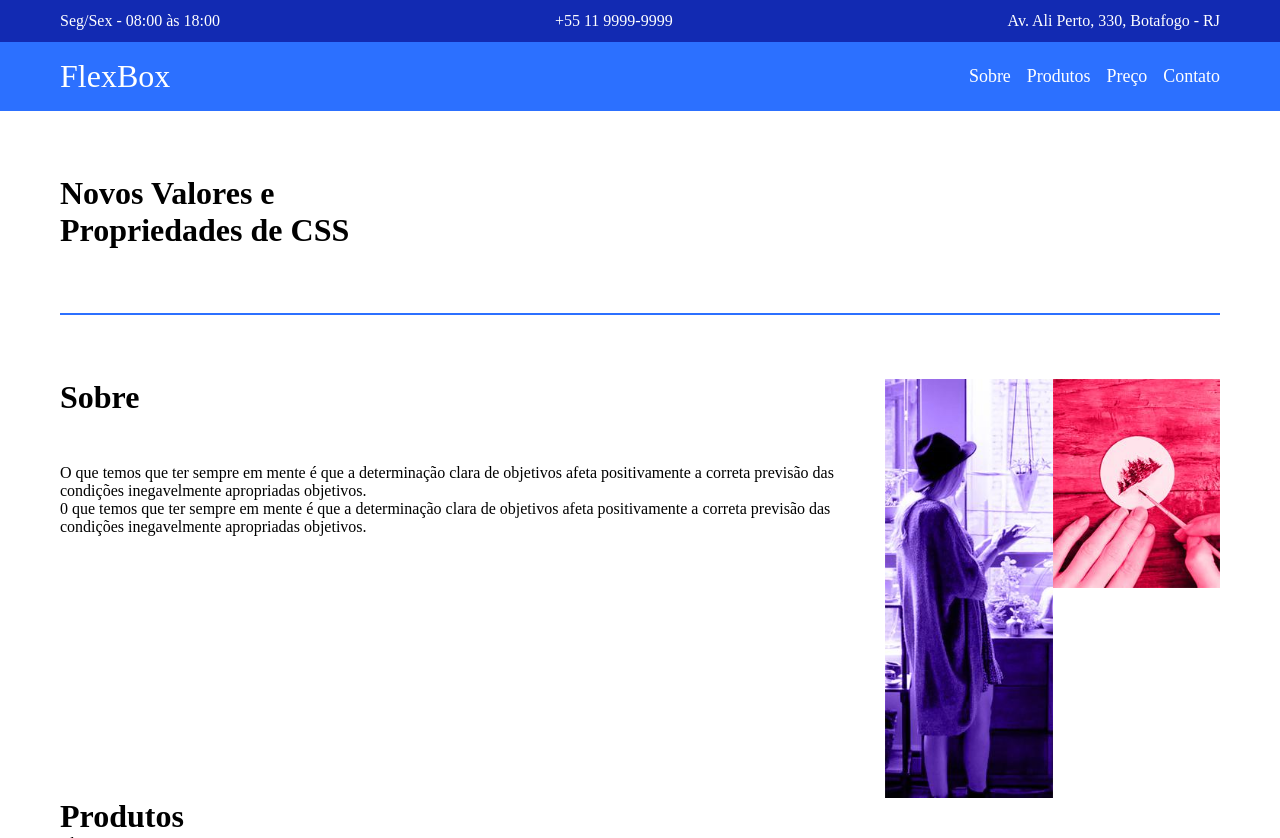
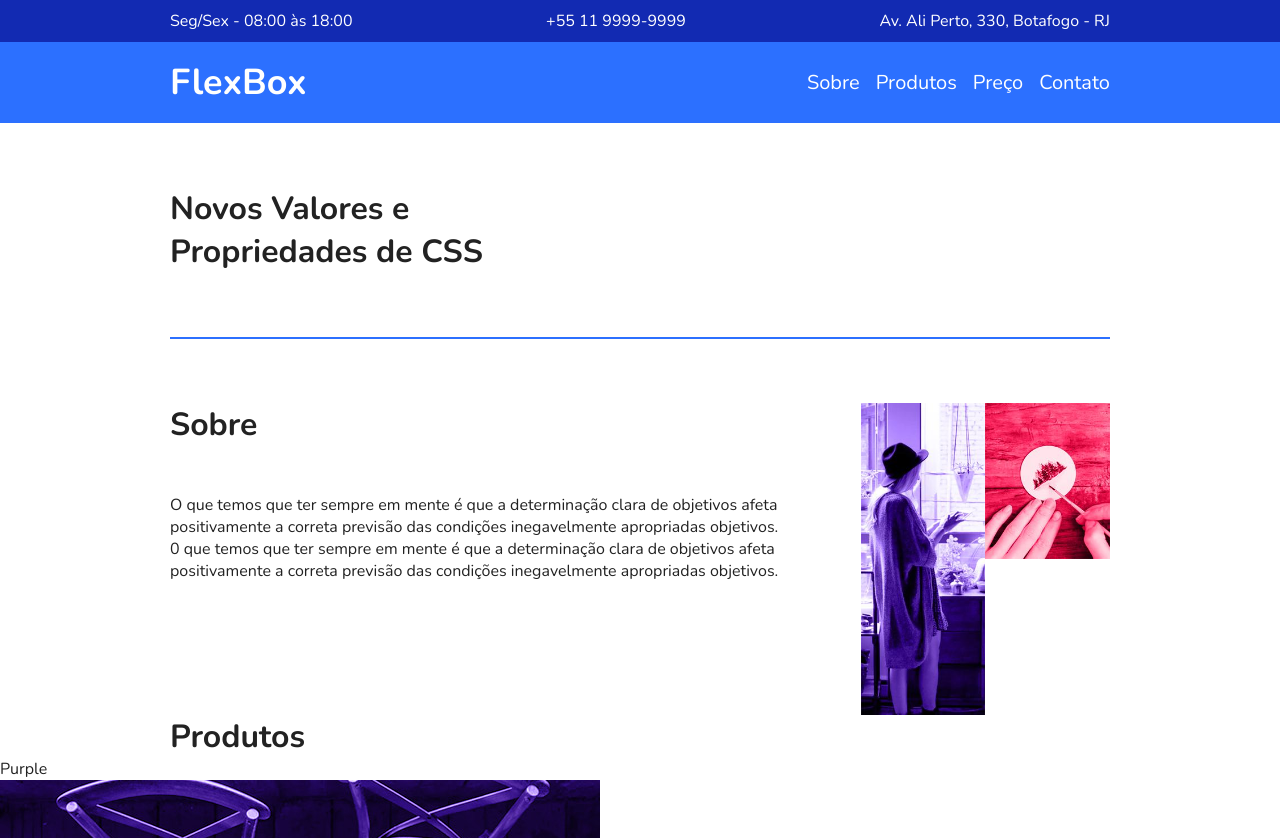
Before and after one commit to andersonwea/FlexBlog, a plain HTML site: page index.html in a window 1280 px wide. Shown: the top 838 px of the page. Drawn offline with nearby package versions, Linux system fonts and the light colour scheme.

Commit message:
adicionado header e ajustado o reponsivo do mesmo

```diff
--- a/css/global/global.css
+++ b/css/global/global.css
@@ -1,7 +1,13 @@
 * {
   border: 0;
   margin: 0;
+  padding: 0;
   box-sizing: border-box;
+}
+
+body {
+  font-family: 'Nunito', sans-serif;
+  color: #222222;
 }
 
 a {
@@ -14,7 +20,13 @@ li {
 }
 
 img {
-  width: 100%;
+  max-width: 100%;
   height: auto;
   display: block;
 }
+
+.container {
+  max-width: 960px;
+  margin: 0 auto;
+  padding: 0 10px;
+}
--- a/css/global/header.css
+++ b/css/global/header.css
@@ -1,9 +1,4 @@
 
-.container {
-  max-width: 1200px;
-  margin: 0 auto;
-  padding: 0 20px;
-}
 
 .super-info-bg {
   width: 100%;
@@ -12,10 +7,15 @@
 
 .super-info {
   color: #ffffff;
-  padding-top: 12px;
-  padding-bottom: 12px;
+  padding-top: 10px;
   display: flex;
   justify-content: space-between;
+  flex-wrap: wrap;
+}
+
+.super-info p,
+.super-info a {
+  margin-bottom: 10px;
 }
 
 .header-bg {
@@ -29,16 +29,28 @@
   align-items: center;
   padding-bottom: 16px;
   padding-top: 16px;
+  flex-wrap: wrap;
+  gap: 12px;
 }
 
 .header > a {
   color: #ffffff;
-  font-size: 2rem;
+  font-size: 2.25rem;
+  font-weight: bold;
 }
 
 .header-nav > ul {
   display: flex;
+  flex-wrap: wrap;
   gap: 16px;
   color: #ffffff;
-  font-size: 1.12rem;
+  font-size: 1.25rem;
 }
+
+.header-nav a {
+  transition:  color 250ms ease;
+}
+
+.header-nav a:hover {
+  color: #122ab2;
+}
--- a/index.html
+++ b/index.html
@@ -5,6 +5,10 @@
   <meta http-equiv="X-UA-Compatible" content="IE=edge">
   <meta name="viewport" content="width=device-width, initial-scale=1.0">
   <title>FlexBlog</title>
+
+  <link rel="preconnect" href="https://fonts.googleapis.com">
+  <link rel="preconnect" href="https://fonts.gstatic.com" crossorigin>
+  <link href="https://fonts.googleapis.com/css2?family=Nunito:ital,wght@0,400;0,700;1,400&display=swap" rel="stylesheet">
 
   <link rel="stylesheet" href="./css/style.css">
 </head>
```
